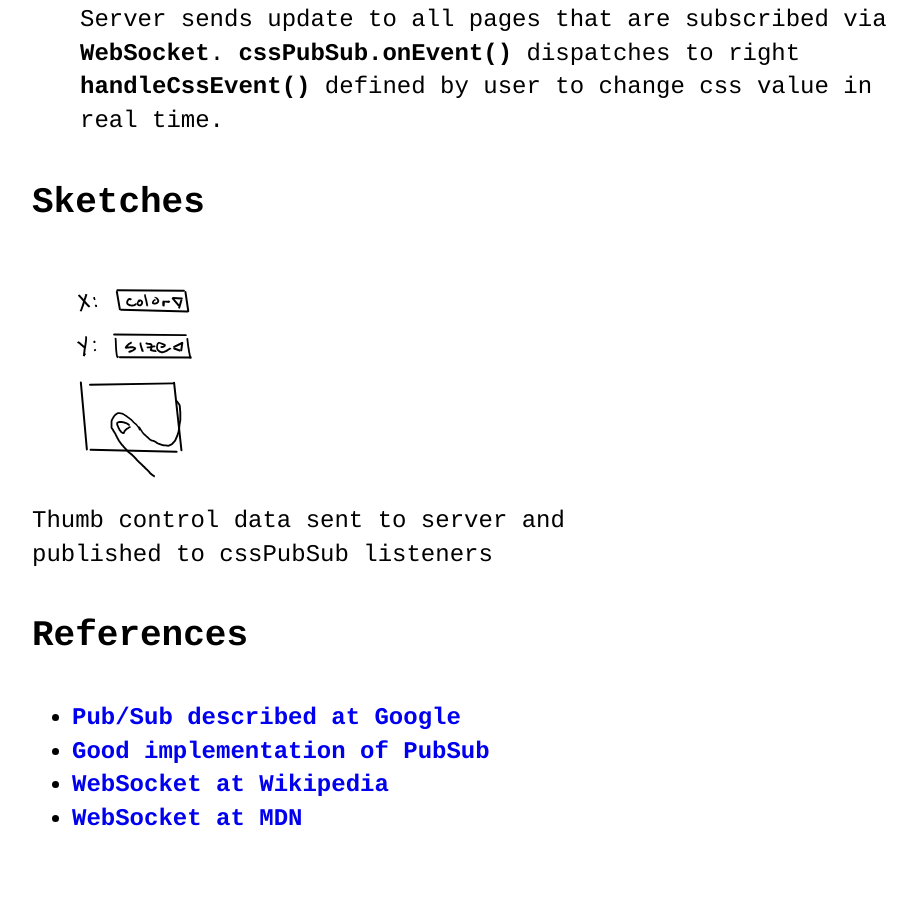
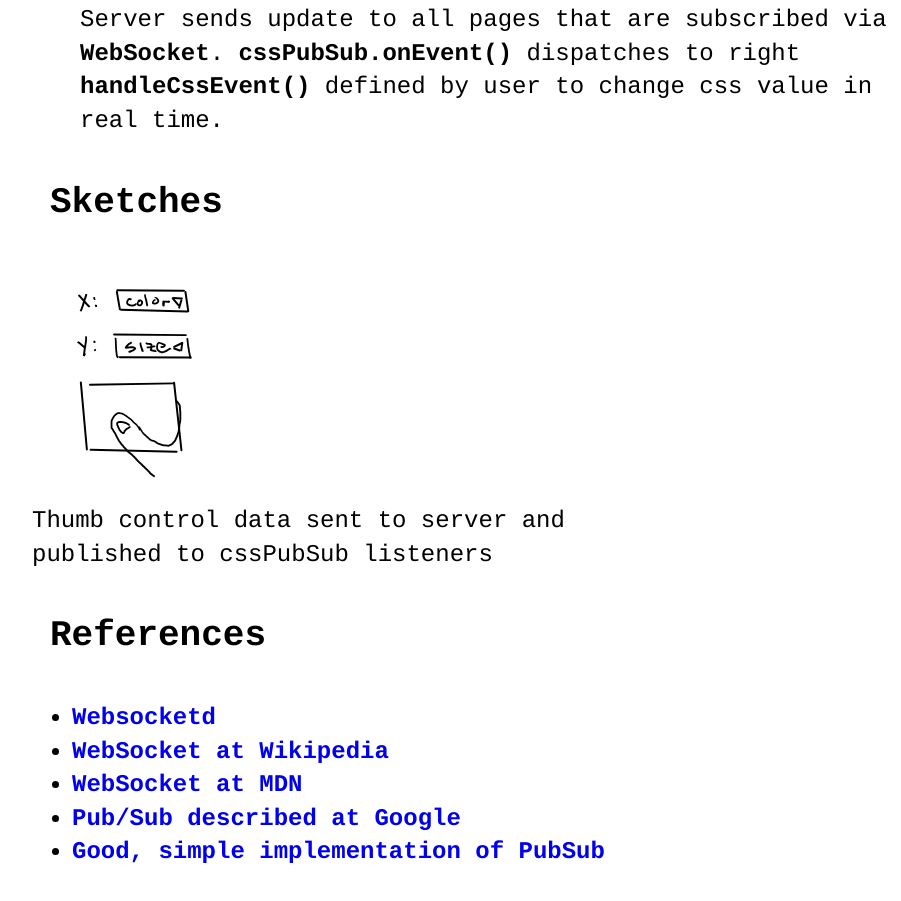
Before and after one commit to study-groups/js-study-group, a plain HTML site: page joystick/index.html in a window 1280 px wide. Shown: the part 1253-2154 px from the top of the page, without its empty margins (24-925 px from the left). Drawn offline with Linux system fonts and the light colour scheme.

Commit message:
Adds websocketd to references.

```diff
--- a/joystick/index.html
+++ b/joystick/index.html
@@ -9,6 +9,9 @@ body{
   font-family:courier;
   line-height:140%;
   position:static;
+}
+h2{
+margin-left:.5em;
 }
 p {
   margin:2em;
@@ -186,11 +189,9 @@ d="M183.193 253.701 l-0.496 -1.672 -0.038 -0.326 -2.595 1.761 0.639 0.743 0.7 0.
 <h2>References</h2>
 <p>
 <ul>
-    <li><a href="https://cloud.google.com/pubsub/docs/overview">
-            Pub/Sub described at Google</a>
     <li>
-        <a href="https://github.com/robinpokorny/dead-simple">
-            Good implementation of PubSub</a>
+        <a href="http://websocketd.com/">
+            Websocketd</a>
     </li>
     <li>
         <a href="https://en.wikipedia.org/wiki/WebSocket">
@@ -200,6 +201,13 @@ d="M183.193 253.701 l-0.496 -1.672 -0.038 -0.326 -2.595 1.761 0.639 0.743 0.7 0.
         <a href="https://developer.mozilla.org/en-US/docs/Web/API/WebSocket">
        WebSocket at MDN</a>
     </li>
+
+    <li><a href="https://cloud.google.com/pubsub/docs/overview">
+            Pub/Sub described at Google</a>
+    <li>
+        <a href="https://github.com/robinpokorny/dead-simple">
+            Good, simple implementation of PubSub</a>
+    </li>
 </ul>
 </p>
 </div>
```
